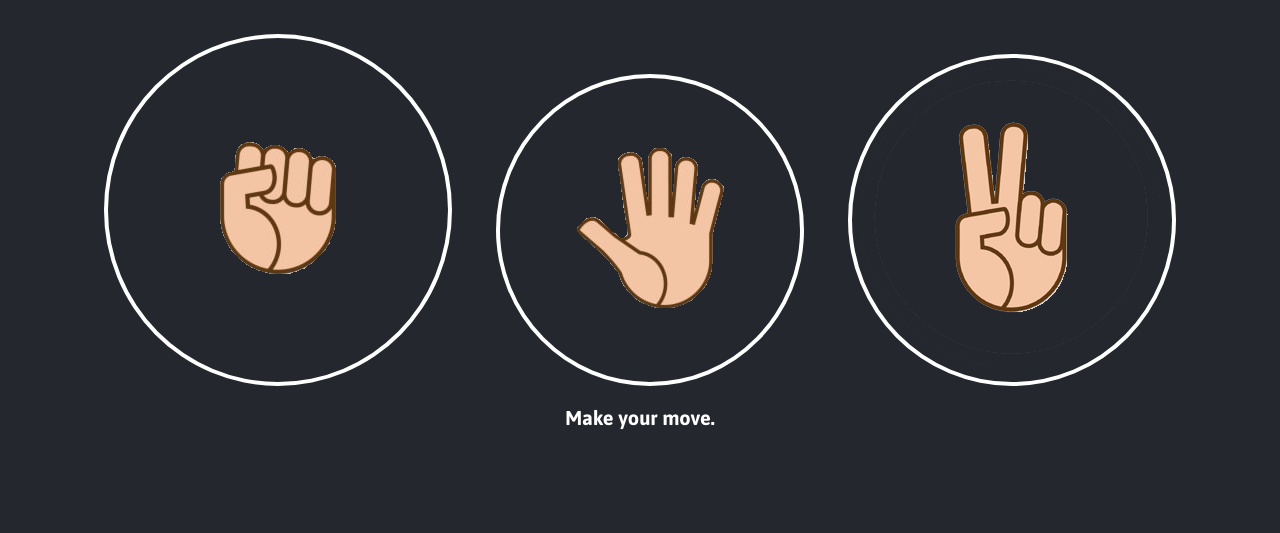
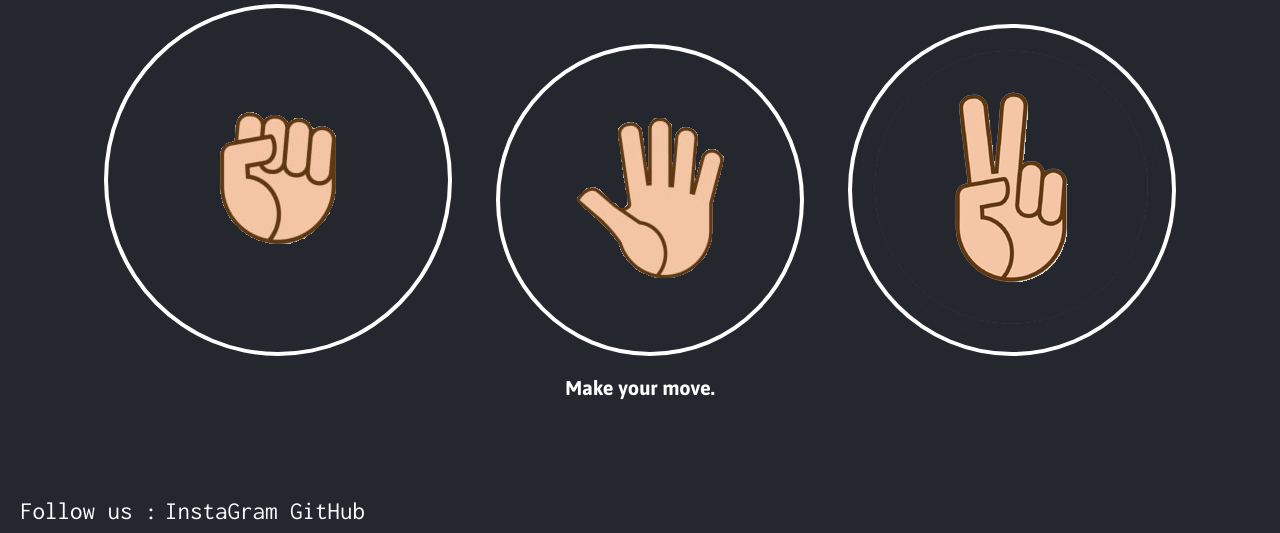
Before and after one commit to nsubhash311/Rock-Paper-Scissors-Game, a plain HTML site: page index.html in a window 1280 px wide. Shown: the part 267-800 px from the top of the page. Drawn offline with Linux system fonts and the light colour scheme.

```diff
--- a/index.html
+++ b/index.html
@@ -31,6 +31,11 @@
                     <img src="images/scissors.png" alt="">
                 </div>
             </div>
+            <div id="follow-us"><h>Follow us :</h></div>
+
+			<div id="instagram-link"><a href="https://www.instagram.com/subhash_311/">InstaGram</a></div>
+
+			<div id="github-link"><a href="https://github.com/nsubhash311">GitHub</a></div>
         <p id="action-message">Make your move.</p>
         <script src="script.js"></script>
     </body>
--- a/style.css
+++ b/style.css
@@ -1,4 +1,5 @@
 @import url('https://fonts.googleapis.com/css?family=Asap:400,500,700');
+@import url('https://fonts.googleapis.com/css2?family=Inconsolata&family=Pacifico&display=swap');
 * {
     margin: 0;
     padding: 0;
@@ -11,7 +12,7 @@
 
 header {
     background: white;
-    padding: 20px;
+    padding: 5px;
 }
 
 header > h1 {
@@ -106,3 +107,46 @@
     border: 4px solid #f7c72d;
     box-shadow: 0 0 10px #f4f800;
 }
+
+#follow-us{
+	position: absolute;
+	top: 95%;
+	left: 15px;
+	padding: 5px;
+	color: white;
+	border: none;
+	font-family: 'Inconsolata', monospace;
+	font-size: 25px;
+}
+
+#instagram-link {
+	position: absolute;
+	top: 95%;
+	left: 160px;
+	padding: 5px;
+	color: white;
+	border: none;
+	font-family: 'Inconsolata', monospace;
+	font-size: 25px;
+}
+
+#github-link{
+	position: absolute;
+	top: 95%;
+	left: 285px;
+	padding: 5px;
+	color: white;
+	border: none;
+	font-family: 'Inconsolata', monospace;
+	font-size: 25px;
+}
+
+a {
+	color: rgb(252, 252, 252);
+	text-decoration: none;
+}
+
+a:hover{
+	color: tomato;
+
+}
```
